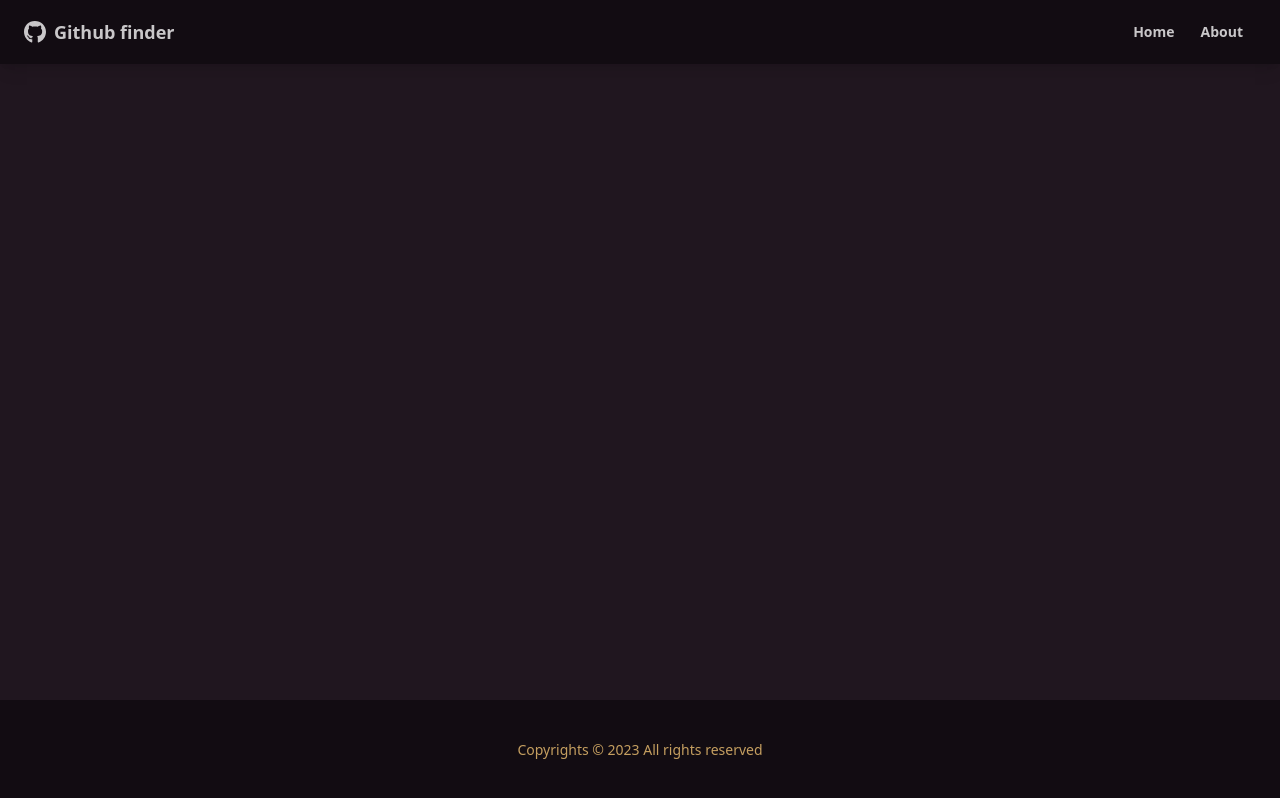
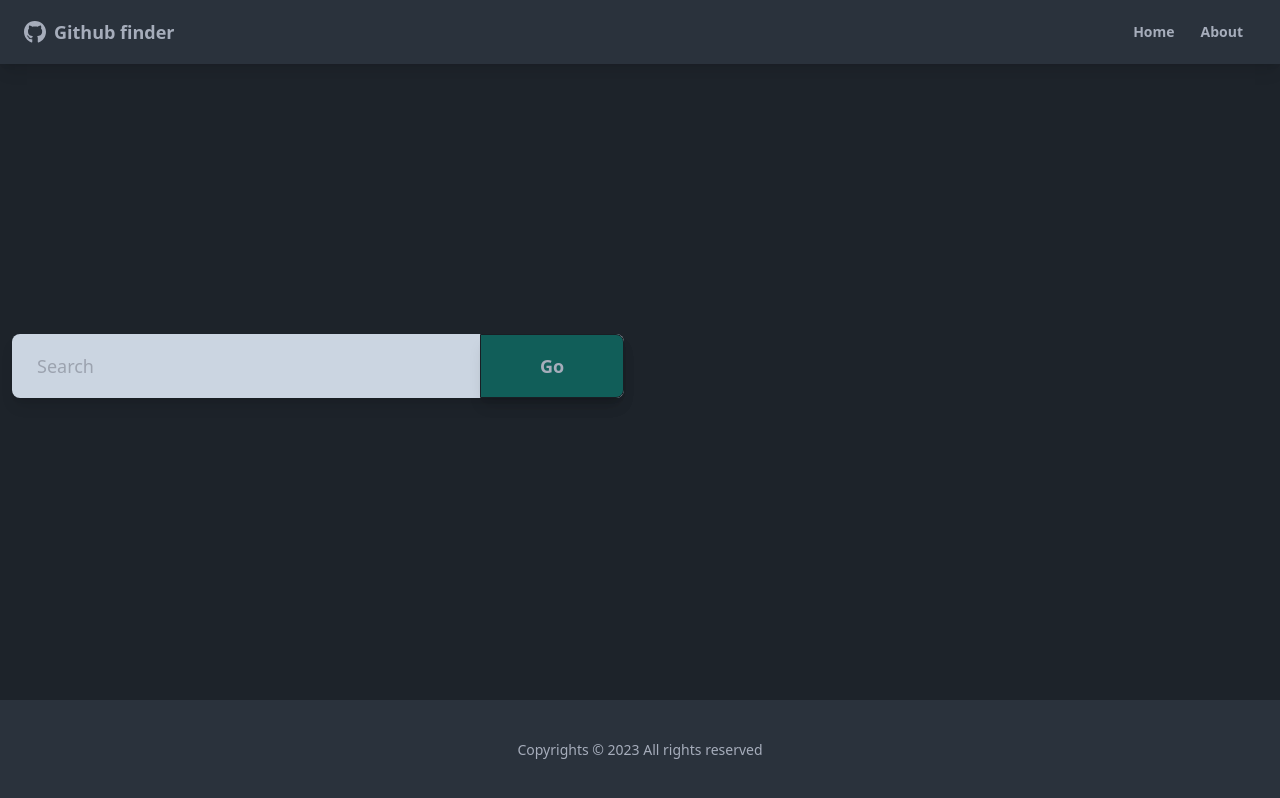
Before and after one commit to Ajairajv/github-finder, a React (Create React App) app: page / in a window 1280 px wide. Built offline with nearby package versions, Linux system fonts and the light colour scheme; no server answers.

Commit message:
Search bar added (ui)

```diff
--- a/public/index.html
+++ b/public/index.html
@@ -1,5 +1,5 @@
 <!DOCTYPE html>
-<html lang="en" data-theme="coffee">
+<html lang="en" data-theme="dark">
   <head>
     <meta charset="utf-8" />
     <link rel="icon" href="%PUBLIC_URL%/favicon.ico" />
--- a/src/Pages/Home.jsx
+++ b/src/Pages/Home.jsx
@@ -1,10 +1,13 @@
 import React from 'react'
 import UserResults from '../components/users/UserResults'
+import UserSearch from '../components/users/UserSearch'
 
 function Home() {
   return (
     <div>
       {/* Search Component */}
+
+      <UserSearch/>
       {/* <UserResults/> */}
 
     </div>
--- /dev/null
+++ b/src/components/users/UserSearch.jsx
@@ -0,0 +1,57 @@
+import React, { useContext } from 'react'
+import { useState } from 'react'
+import GithubContext from '../../context/github/GithubContext'
+
+function UserSearch() {
+  const [text,setText]=useState('')
+
+ const {users}=useContext(GithubContext)
+  const handlechange = (e) => setText(e.target.value)
+
+  const handleSubmit = (e) => {
+    e.preventDefault()
+
+  if(text ===''){
+    alert('Please enter something')
+  } else {
+
+    setText('')
+  } }
+
+
+  return (
+    <div className='grid grid-cols-1  xl:gid-cols-2
+    lg:grid-cols-2 md:grid-cols-2 mb-8 gap-8'>
+
+      <div>
+          <form onSubmit={handleSubmit}>
+            <div className='form-control'>
+                <div className='relative'>
+                 <input
+                 type='text'
+                 className='w-full pr-40 bg-slate-300 shadow-lg input
+                 input-lg text-black'
+                 placeholder='Search'
+                 onChange={handlechange}
+                 />
+
+                 <button type='Submit' className='absolute  hover:bg-teal-900 bg-teal-800  shadow-lg top-0 right-0 rounded-l-none w-36 btn btn-lg'>
+                    Go
+                 </button>
+                </div>
+            </div>
+          </form>
+      </div>
+
+       {users && users.length >0 &&(
+        <div>
+                 <button className='btn btn-ghost btn-lg'>
+                 Clear
+                 </button>
+        </div>
+       )}
+    </div>
+  )
+}
+
+export default UserSearch
--- a/tailwind.config.js
+++ b/tailwind.config.js
@@ -2,7 +2,38 @@
 module.exports = {
   content: ["./src/**/*.{js,jsx,ts,tsx}"],
   daisyui: {
-    themes: ["night", "coffee", "cupcake"],
+    themes: [ "light",
+    "dark",
+    "cupcake",
+    "bumblebee",
+    "emerald",
+    "corporate",
+    "synthwave",
+    "retro",
+    "cyberpunk",
+    "valentine",
+    "halloween",
+    "garden",
+    "forest",
+    "aqua",
+    "lofi",
+    "pastel",
+    "fantasy",
+    "wireframe",
+    "black",
+    "luxury",
+    "dracula",
+    "cmyk",
+    "autumn",
+    "business",
+    "acid",
+    "lemonade",
+    "night",
+    "coffee",
+    "winter",
+    "dim",
+    "nord",
+    "sunset",],
   },
   theme: {
     extend: {},
```
